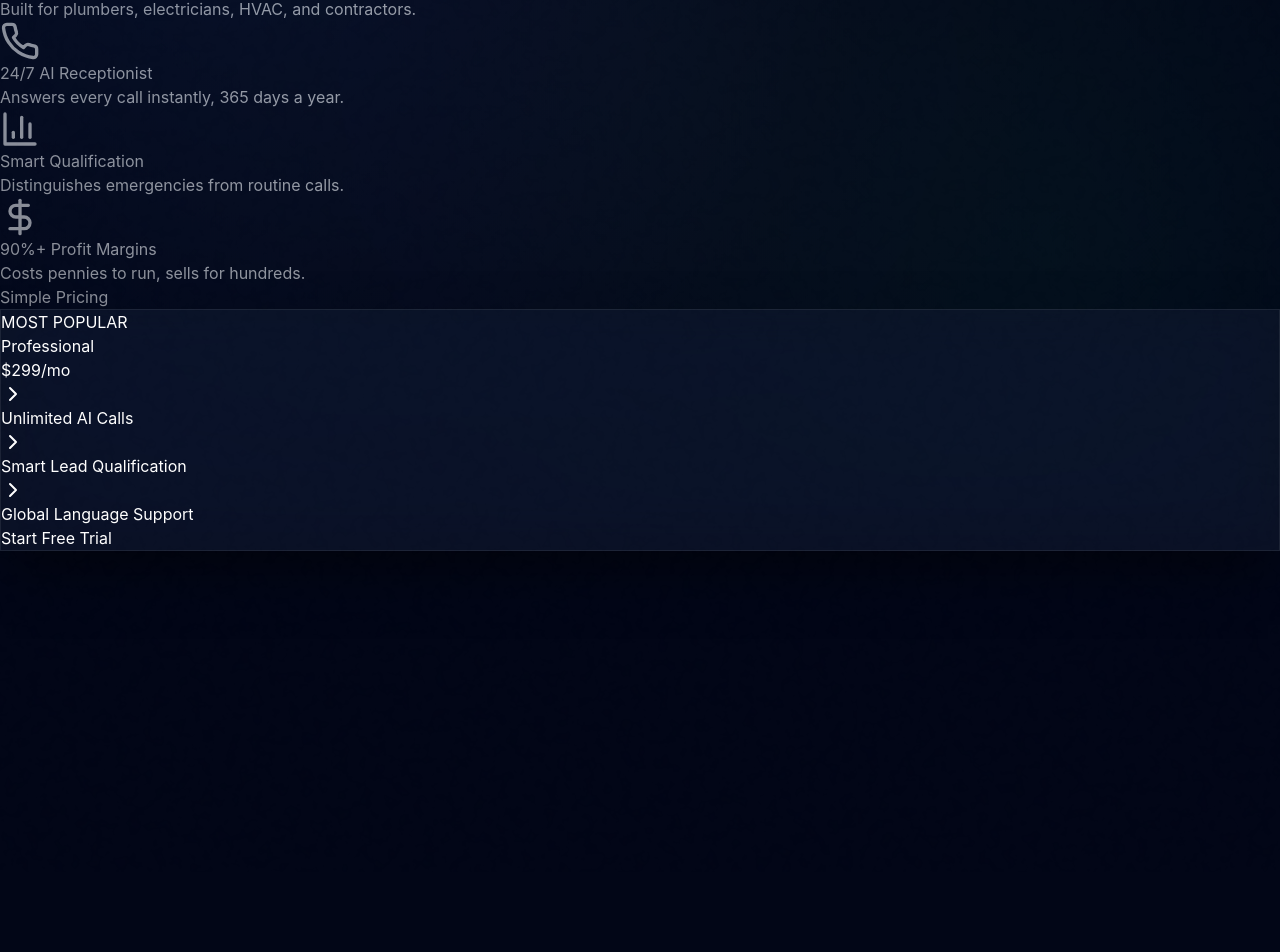
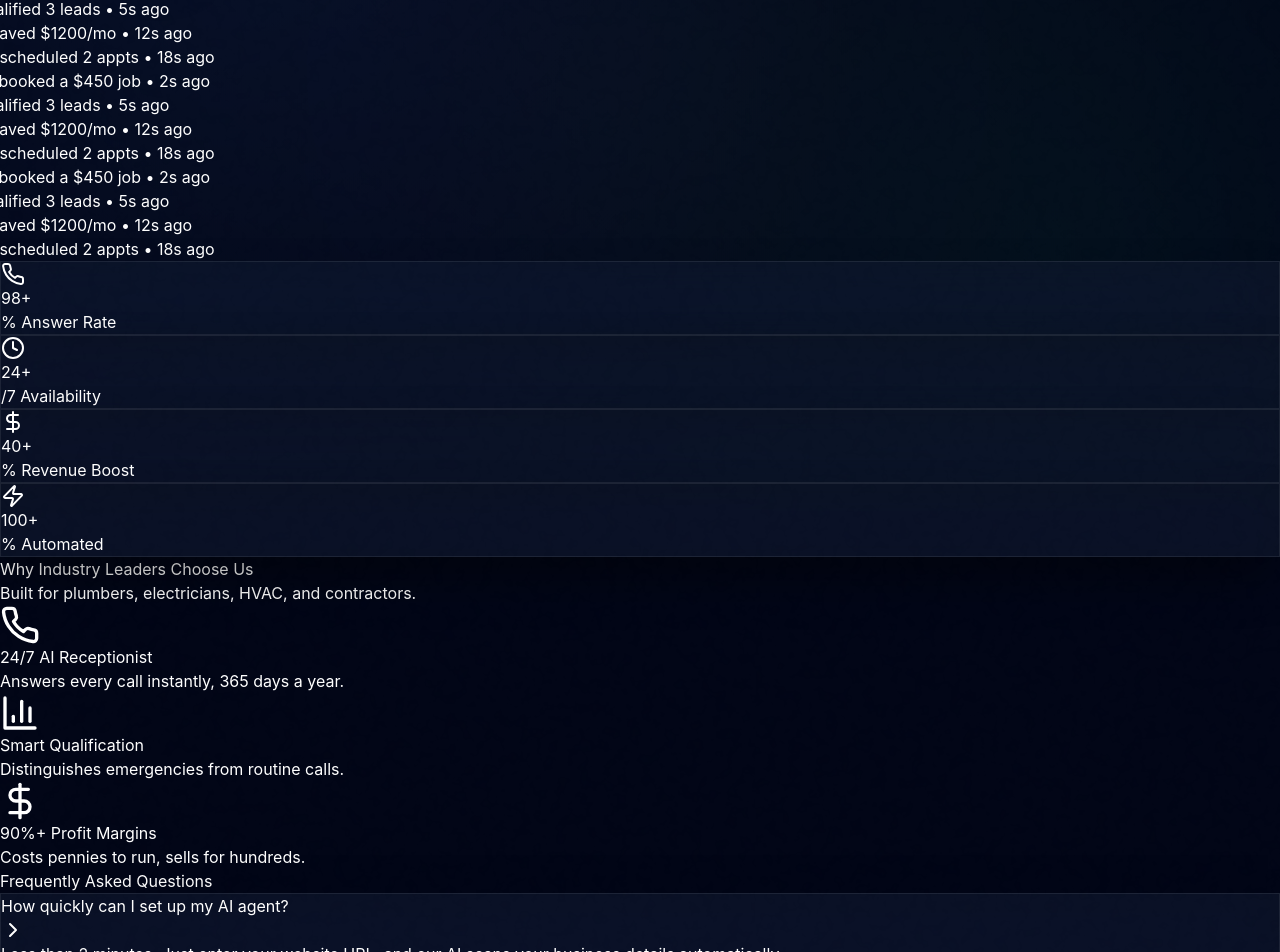
Before and after one commit to SAHJONY/FrontDesk-Agents-LLC-Completed, a Next.js app: page / in a window 1280 px wide. Shown: the part 328-1280 px from the top of the page. Before the commit the page ends 879 px from the top, so only its background shows below. Built offline with nearby package versions, Linux system fonts and the light colour scheme.

Commit message:
feat: BILLION-DOLLAR POLISH - Added live activity ticker, animated stats counters, FAQ section, and smooth scroll effects

```diff
--- a/app/page.tsx
+++ b/app/page.tsx
@@ -1,35 +1,95 @@
 'use client';
 
-import React, { useState } from 'react';
-import { motion } from 'framer-motion';
-import { Phone, BarChart3, DollarSign, Zap, Globe, ChevronRight, Sparkles, ArrowRight } from 'lucide-react';
+import React, { useState, useEffect, useRef } from 'react';
+import { motion, useInView, useAnimation } from 'framer-motion';
+import { Phone, BarChart3, DollarSign, Zap, Globe, ChevronRight, Sparkles, ArrowRight, CheckCircle, MessageSquare, Clock, Menu, X } from 'lucide-react';
 import Navigation from '../components/Navigation';
 
-const Onboarding = () => <div className="min-h-screen bg-black"><Navigation onNavigate={()=>{}} /><div className="pt-32 text-center text-white"><h1 className="text-4xl font-bold">Onboarding</h1></div></div>;
-const Dashboard = () => <div className="min-h-screen bg-black"><Navigation onNavigate={()=>{}} /><div className="pt-32 text-center text-white"><h1 className="text-4xl font-bold">Dashboard</h1></div></div>;
+// --- Components ---
+
+// 1. Animated Counter Component
+const AnimatedCounter = ({ value, label, icon: Icon, delay }: { value: number, label: string, icon: any, delay: number }) => {
+  const ref = useRef(null);
+  const isInView = useInView(ref, { once: true });
+  const [count, setCount] = useState(0);
+
+  useEffect(() => {
+    if (isInView) {
+      const duration = 2000;
+      const startTime = Date.now();
+      const animate = () => {
+        const elapsed = Date.now() - startTime;
+        const progress = Math.min(elapsed / duration, 1);
+        // Ease-out quart
+        const easeOut = 1 - Math.pow(1 - progress, 4);
+        setCount(Math.floor(easeOut * value));
+        if (progress < 1) requestAnimationFrame(animate);
+      };
+      animate();
+    }
+  }, [isInView, value]);
+
+  return (
+    <div ref={ref} className="glass-panel p-8 rounded-2xl border border-white/10 text-center hover:border-blue-500/30 transition-all group">
+      <div className="mb-4 inline-flex p-3 rounded-xl bg-blue-500/10 text-blue-400 group-hover:scale-110 transition-transform">
+        <Icon size={24} />
+      </div>
+      <div className="text-4xl font-bold text-white mb-2">{count.toLocaleString()}+</div>
+      <div className="text-slate-400">{label}</div>
+    </div>
+  );
+};
+
+// 2. FAQ Item Component
+const FAQItem = ({ question, answer }: { question: string, answer: string }) => {
+  const [isOpen, setIsOpen] = useState(false);
+  return (
+    <div className="border-b border-white/10 last:border-0">
+      <button
+        onClick={() => setIsOpen(!isOpen)}
+        className="w-full py-6 flex items-center justify-between text-left hover:text-blue-400 transition-colors"
+      >
+        <span className="text-lg font-medium text-white">{question}</span>
+        <ChevronRight className={`transform transition-transform ${isOpen ? 'rotate-90' : ''}`} />
+      </button>
+      <div className={`overflow-hidden transition-all duration-300 ${isOpen ? 'max-h-40 opacity-100 pb-6' : 'max-h-0 opacity-0'}`}>
+        <p className="text-slate-400">{answer}</p>
+      </div>
+    </div>
+  );
+};
 
 export default function LandingPage() {
   const [view, setView] = useState<'landing' | 'onboard' | 'dashboard'>('landing');
-  if (view === 'onboard') return <Onboarding />;
-  if (view === 'dashboard') return <Dashboard />;
+  const [mobileMenuOpen, setMobileMenuOpen] = useState(false);
+
+  if (view === 'onboard') return <div className="min-h-screen bg-black"><Navigation onNavigate={setView} /></div>; // Placeholder
+  if (view === 'dashboard') return <div className="min-h-screen bg-black"><Navigation onNavigate={setView} /></div>; // Placeholder
+
+  const stats = [
+    { value: 98, label: '% Answer Rate', icon: Phone },
+    { value: 24, label: '/7 Availability', icon: Clock },
+    { value: 40, label: '% Revenue Boost', icon: DollarSign },
+    { value: 100, label: '% Automated', icon: Zap },
+  ];
+
+  const recentActivity = [
+    { text: "Joe's Plumbing booked a $450 job", time: "2s ago" },
+    { text: "Miami HVAC qualified 3 leads", time: "5s ago" },
+    { text: "Austin Electric saved $1200/mo", time: "12s ago" },
+    { text: "Denver Roofing scheduled 2 appts", time: "18s ago" },
+  ];
 
   return (
     <div className="min-h-screen bg-black text-white overflow-x-hidden relative">
       <Navigation onNavigate={setView} />
 
-      {/* HERO SECTION */}
+      {/* --- HERO SECTION --- */}
       <section className="relative h-screen flex items-center justify-center overflow-hidden">
-        {/* Procedural Cinematic Background (CSS Only - No Images) */}
         <div className="cinematic-ambience" />
-
-        {/* Animated Gradient Orbs (Simulating Office Lights) */}
         <div className="absolute top-1/4 left-1/4 w-96 h-96 bg-blue-600/20 rounded-full blur-3xl animate-pulse" />
         <div className="absolute bottom-1/4 right-1/4 w-96 h-96 bg-emerald-600/10 rounded-full blur-3xl animate-pulse delay-1000" />
-
-        {/* Dark Overlay */}
         <div className="absolute inset-0 bg-gradient-to-b from-black/60 via-black/40 to-black/80 z-10" />
-
-        {/* Film Grain */}
         <div className="cinematic-grain absolute inset-0 z-20 pointer-events-none" />
 
         <div className="relative z-30 max-w-7xl mx-auto px-4 text-center">
@@ -37,7 +97,7 @@ export default function LandingPage() {
             <motion.div initial={{ scale: 0.9, opacity: 0 }} animate={{ scale: 1, opacity: 1 }} transition={{ delay: 0.2 }} className="inline-flex items-center gap-2 px-5 py-2 rounded-full border border-blue-500/30 bg-blue-500/10 backdrop-blur-md text-blue-300 text-sm font-medium mb-8">
               <Sparkles size={14} className="text-blue-400" /> <span>The Future of AI Receptionists</span>
             </motion.div>
-            <h1 className="text-6xl md:text-8xl font-extrabold tracking-tight mb-6">
+            <h1 className="text-5xl md:text-8xl font-extrabold tracking-tight mb-6">
               <span className="bg-clip-text text-transparent bg-gradient-to-r from-blue-400 via-emerald-400 to-cyan-400 drop-shadow-[0_0_30px_rgba(59,130,246,0.5)]">Frontdesk Agents</span>
             </h1>
             <p className="text-xl md:text-3xl text-slate-300 max-w-4xl mx-auto mb-12 font-light">
@@ -45,7 +105,7 @@ export default function LandingPage() {
               <br className="hidden md:block" /><span className="text-slate-400">The world's most advanced AI for service businesses.</span>
             </p>
             <div className="flex flex-col sm:flex-row gap-6 justify-center">
-              <motion.button whileHover={{ scale: 1.05 }} whileTap={{ scale: 0.95 }} onClick={() => setView('onboard')} className="group px-10 py-5 bg-blue-600 text-white font-bold rounded-full text-lg shadow-[0_0_30px_rgba(37,99,235,0.4)] flex items-center gap-2">
+              <motion.button whileHover={{ scale: 1.05 }} whileTap={{ scale: 0.95 }} onClick={() => setView('onboard')} className="group px-10 py-5 bg-blue-600 text-white font-bold rounded-full text-lg shadow-[0_0_30px_rgba(37,99,235,0.4)] flex items-center gap-2 justify-center">
                 Start Free Trial <ArrowRight size={20} className="group-hover:translate-x-1 transition-transform" />
               </motion.button>
               <motion.button whileHover={{ scale: 1.05 }} whileTap={{ scale: 0.95 }} onClick={() => setView('dashboard')} className="px-10 py-5 glass-panel text-white font-semibold rounded-full text-lg border border-white/10">
@@ -54,10 +114,31 @@ export default function LandingPage() {
             </div>
           </motion.div>
         </div>
-        <div className="absolute bottom-0 left-0 right-0 h-32 bg-gradient-to-t from-black to-transparent" />
+        <div className="absolute bottom-0 left-0 right-0 h-32 bg-gradient-to-t from-black to-transparent z-20" />
       </section>
 
-      {/* FEATURES */}
+      {/* --- LIVE ACTIVITY TICKER (TRUST SIGNAL) --- */}
+      <div className="bg-blue-900/10 border-y border-blue-500/20 py-3 overflow-hidden relative z-30">
+        <div className="flex gap-12 animate-marquee whitespace-nowrap">
+          {[...recentActivity, ...recentActivity, ...recentActivity].map((item, i) => (
+            <div key={i} className="flex items-center gap-2 text-sm text-blue-300">
+              <span className="w-2 h-2 rounded-full bg-green-500 animate-pulse" />
+              {item.text} • <span className="text-slate-500">{item.time}</span>
+            </div>
+          ))}
+        </div>
+      </div>
+
+      {/* --- ANIMATED STATS --- */}
+      <section id="stats" className="py-24 px-4 bg-black relative z-30">
+        <div className="max-w-7xl mx-auto grid grid-cols-2 md:grid-cols-4 gap-6">
+          {stats.map((stat, i) => (
+            <AnimatedCounter key={i} {...stat} delay={i * 0.2} />
+          ))}
+        </div>
+      </section>
+
+      {/* --- FEATURES --- */}
       <section id="features" className="py-32 px-4 bg-black relative">
         <div className="absolute inset-0 bg-[radial-gradient(circle_at_50%_50%,rgba(29,78,216,0.1),transparent_70%)]" />
         <div className="max-w-7xl mx-auto relative z-10">
@@ -73,8 +154,21 @@ export default function LandingPage() {
         </div>
       </section>
 
-      {/* PRICING */}
-      <section id="pricing" className="py-32 px-4 bg-slate-950/50">
+      {/* --- FAQ SECTION --- */}
+      <section className="py-32 px-4 bg-slate-950/50">
+        <div className="max-w-3xl mx-auto">
+          <h2 className="text-4xl font-bold mb-12 text-center">Frequently Asked Questions</h2>
+          <div className="glass-panel p-8 rounded-2xl border border-white/10">
+            <FAQItem question="How quickly can I set up my AI agent?" answer="Less than 2 minutes. Just enter your website URL, and our AI scans your business details automatically." />
+            <FAQItem question="Does it work for non-English callers?" answer="Yes! Our AI speaks 50+ languages fluently and auto-detects the caller's language instantly." />
+            <FAQItem question="Can I customize the AI's voice?" answer="Absolutely. Choose from 20+ professional voices or clone your own for a personalized touch." />
+            <FAQItem question="What if I need to talk to a human?" answer="The AI can transfer urgent calls to your mobile or schedule a callback time that works for you." />
+          </div>
+        </div>
+      </section>
+
+      {/* --- PRICING --- */}
+      <section id="pricing" className="py-32 px-4 bg-black">
         <div className="max-w-4xl mx-auto text-center">
           <h2 className="text-4xl md:text-6xl font-bold mb-12">Simple Pricing</h2>
           <div className="glass-panel p-10 rounded-[2.5rem] border border-blue-500/30 relative overflow-hidden">
@@ -82,9 +176,9 @@ export default function LandingPage() {
             <h3 className="text-3xl font-bold mb-4">Professional</h3>
             <div className="text-6xl font-bold mb-8 bg-clip-text text-transparent bg-gradient-to-r from-blue-400 to-emerald-400">$299<span className="text-2xl text-slate-400 font-normal">/mo</span></div>
             <ul className="text-left space-y-4 mb-10 text-lg text-slate-300">
-              <li className="flex items-center gap-3"><ChevronRight className="text-green-500" /> Unlimited AI Calls</li>
-              <li className="flex items-center gap-3"><ChevronRight className="text-green-500" /> Smart Lead Qualification</li>
-              <li className="flex items-center gap-3"><ChevronRight className="text-green-500" /> Global Language Support</li>
+              <li className="flex items-center gap-3"><CheckCircle className="text-green-500" /> Unlimited AI Calls</li>
+              <li className="flex items-center gap-3"><CheckCircle className="text-green-500" /> Smart Lead Qualification</li>
+              <li className="flex items-center gap-3"><CheckCircle className="text-green-500" /> Global Language Support</li>
             </ul>
             <button onClick={() => setView('onboard')} className="w-full py-5 bg-gradient-to-r from-blue-600 to-cyan-600 text-white font-bold rounded-2xl text-lg shadow-[0_0_30px_rgba(37,99,235,0.4)]">Start Free Trial</button>
           </div>
--- a/styles/globals.css
+++ b/styles/globals.css
@@ -64,6 +64,15 @@ body {
   pointer-events: none;
 }
 
+/* Marquee Animation for Ticker */
+@keyframes marquee {
+  0% { transform: translateX(0); }
+  100% { transform: translateX(-50%); }
+}
+.animate-marquee {
+  animation: marquee 30s linear infinite;
+}
+
 /* 3. Glassmorphism 2.0 */
 .glass-panel {
   background: rgba(15, 23, 42, 0.7);
```
